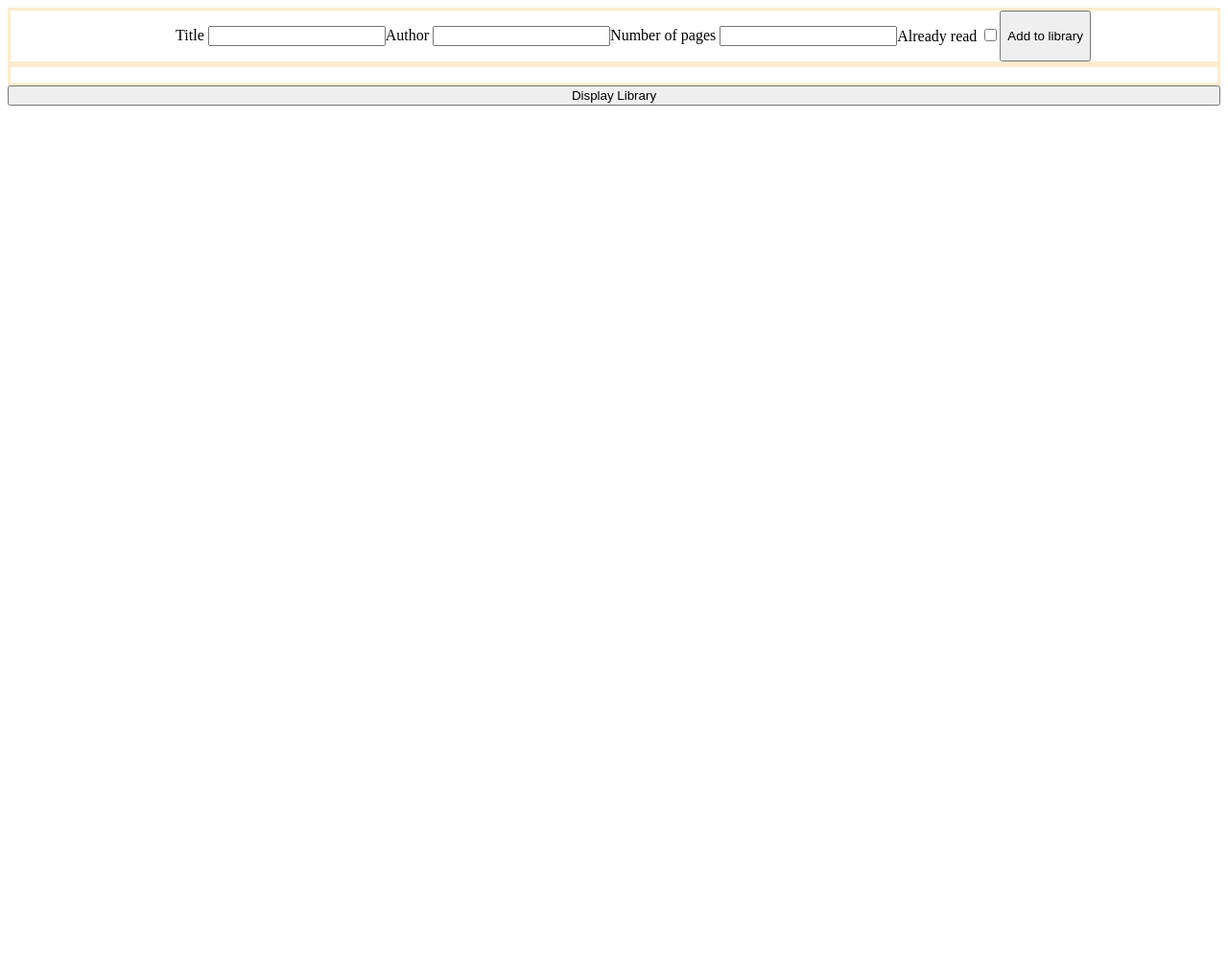
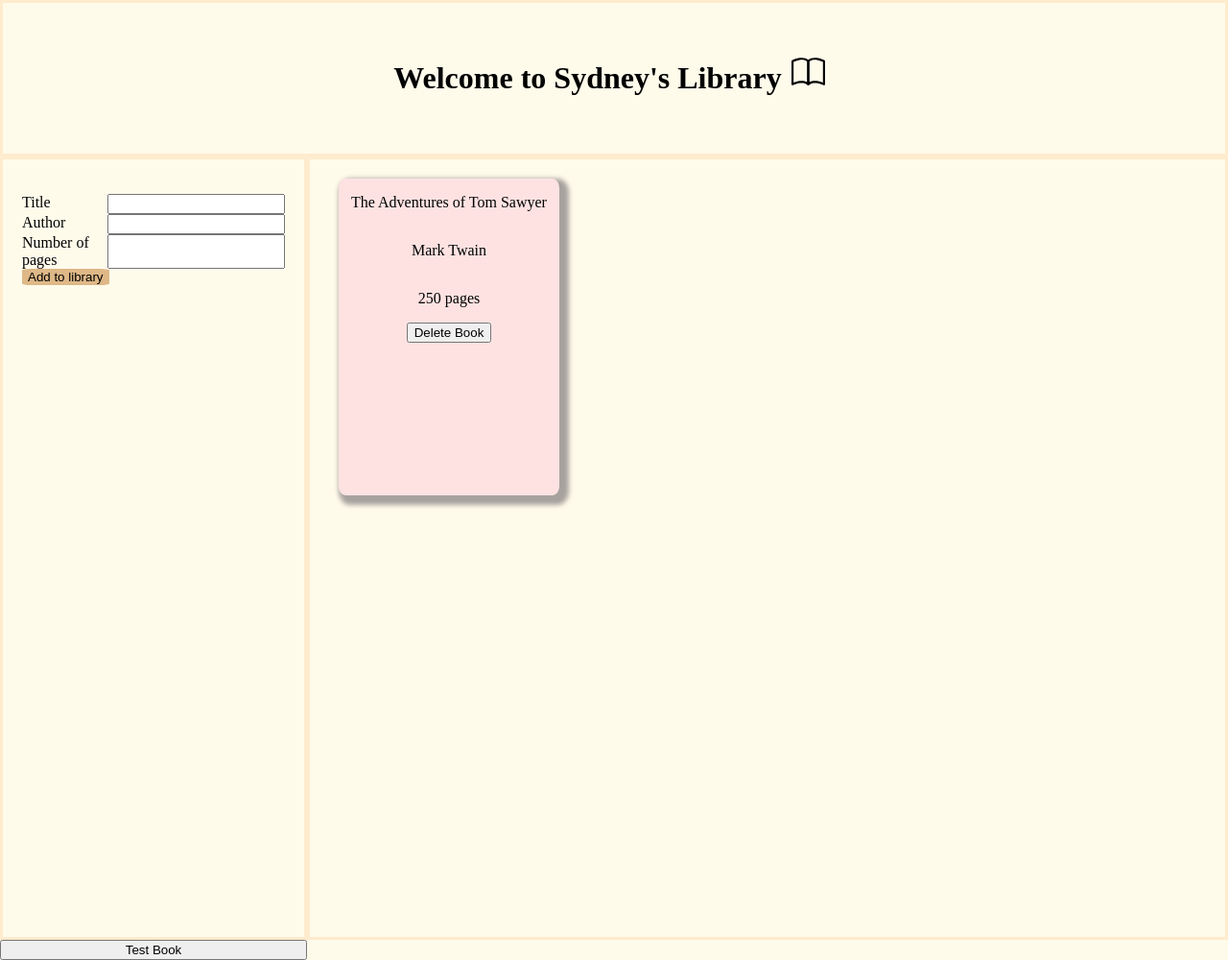
Before and after one commit to Levrairagazzo/MyLibrary, a plain HTML site: page index.html in a window 1280 px wide. Shown: the whole page at 96% size. Before the commit the page ends 800 px from the top, so only its background shows below. Drawn offline with Linux system fonts and the light colour scheme; a web font is replaced by a local one.

Commit message:
basic UI + add a book and delete button

```diff
--- a/index.html
+++ b/index.html
@@ -10,38 +10,45 @@
 </head>
 <body>
     <div class="wrapper">
+        <div class="header">
+            <h1>
+                Welcome to Sydney's Library
+            </h1>
+            <img src="book_14.svg" alt="">
+        </div>
         <div class="form-container">
-            <form>
+            <form name="myForm">
             <ul class="listForm">
                 <li>
                     <label>Title</label>
-                    <input type="text" id="title">
+                    <input type="text" id="title" required name="bookTitle">
                 </li>
                 <li>
                     <label>Author</label>
-                    <input type="text" id="author">
+                    <input type="text" id="author" required name="bookAuthor">
                 </li>
                 <li>
                     <label for="">Number of pages</label>
-                    <input type="number" id="pages">
+                    <input type="number" id="pages" required>
                 </li>
+
                 <li>
-                    <label>Already read</label> <input type="checkbox" id="read">
+                    <button type="submit" onclick="validateForm()">Add to library</button>
                 </li>
 
             </ul>
-            <button type="button" onclick="addBookToLibrary()">Add to library</button>
+
             </form>
 
         </div>
         <div id="bookContainer">
-            <ul id="books">
+            <div id="books">
 
-            </ul>
+            </div>
 
         </div>
 
-        <button onclick="displayBook()">Display Library</button>
+        <button onclick="displayBook(testBook);">Test Book</button>
 
     </div>
 
--- a/library.js
+++ b/library.js
@@ -21,13 +21,26 @@ let myBook = new Book("1984", "George Orwell", 99);
 let myBook2 = new Book("Animal Farm", "George Orwell", 99);
 myLibrary.push(myBook, myBook2);
 
+function validateForm() {
+    let formTitle = document.forms["myForm"]["bookTitle"].value;
+    let formAuthor = document.forms["myForm"]["bookAuthor"].value;
+    if (formAuthor === "" || formTitle === "") {
+      alert("Make sure everything is filled out.");
+      return false;
+    }
+    else{
+    addBookToLibrary();
+    return true;
+    }
+  }
+
 
 function addBookToLibrary() {
+
     let newTitle = document.getElementById('title');
     let newAuthor = document.getElementById('author');
     let newPages = document.getElementById('pages');
     console.log(newPages.value);
-
     let newBook = new Book(newTitle.value, newAuthor.value, newPages.value);
     myLibrary.push(newBook);
     newTitle.value = "";
@@ -37,6 +50,17 @@ function addBookToLibrary() {
     displayBook(newBook);
 
 
+}
+
+function checkForm(){
+    let newTitle = document.getElementById('title');
+    let newAuthor = document.getElementById('author');
+    let newPages = document.getElementById('pages');
+
+    if(newTitle.value === '' || newAuthor.value === ''||newPages.value === '')
+        return false;
+    else
+        return true;
 }
 
 // function displayLibrary(){
@@ -54,8 +78,33 @@ function addBookToLibrary() {
 // }
 
 function displayBook(myBook){
-    let ul = document.getElementById('books');
-    let li = document.createElement('li');
-    li.innerHTML = myBook.bookCard;
-    ul.appendChild(li);
+    let bookshelf = document.getElementById('books');
+    let book = document.createElement('div');
+    let titlee = document.createElement('p');
+    let author = document.createElement('p');
+    let numPages = document.createElement('p');
+    let deleteButton = document.createElement('button');
+
+
+
+    deleteButton.textContent = "Delete Book";
+    deleteButton.addEventListener("click", function() {
+       book.remove();
+      });
+    titlee.innerHTML = myBook.title;
+    author.innerHTML = myBook.author;
+    numPages.innerHTML = myBook.page + " pages";
+
+
+
+    bookshelf.appendChild(book);
+    book.appendChild(titlee);
+    book.appendChild(author);
+    book.appendChild(numPages);
+    book.appendChild(deleteButton);
 }
+
+
+const testBook = new Book("The Adventures of Tom Sawyer", "Mark Twain", 250);
+
+displayBook(testBook);
--- a/style.css
+++ b/style.css
@@ -1,27 +1,108 @@
+@import url('https://fonts.googleapis.com/css?family=Anek+Telugu&display=swap');
+
+*{
+    box-sizing: border-box;
+
+}
+
+body{
+    font-family:'Anek Telugu';
+    margin: 0px;
+    padding: 0px;
+    background-color: #fffbeb;
+}
+
 form{
     display: flex;
 
 }
+img{
+    height: auto;
+    max-width: 35px;
+    height: auto;
+    max-width: 35px;
+    margin: 10px;
+    padding-bottom: 15px;
+
+
+
+
+}
+
+ul{
+    padding: 20px;
+}
+
+li button{
+    background-color: burlywood;
+    border-radius: 10%;
+    border:0px;
+    align-self: center;
+}
 
 .wrapper{
     display:grid;
-    grid-template-columns: 5;
+    grid-template-columns: 1fr 3fr;
+    grid-template-rows: 1fr 5fr;
+    height: 1000px;
 
 }
 
-.form-container{
+.header{
+    grid-column-start: 1;
+    grid-column-end: 3;
     display: flex;
     justify-content: center;
-    border: solid blue;
+    align-items: center;
+}
+
+.form-container{
+    display: block;
+    /* justify-content: center;
+    flex-direction: column;
+    border: solid blue; */
 }
 
 .wrapper > div{
 border: solid blanchedalmond;
+
 }
 
 
 
 .listForm{
     display: flex;
-list-style: none;
+    flex-direction: column;
+
+    list-style: none;
 }
+
+.listForm li{
+    display: flex;
+    justify-content: space-between;
+}
+
+#books{
+    display: flex;
+    flex-wrap: wrap;
+}
+
+#books div{
+    height: 330px;
+    width: 230px;
+    display: flex;
+    flex-direction: column;
+    justify-content: start;
+    align-items: center;
+    margin: 30px;
+    padding-right: 5px;
+    padding-left: 5px;
+    background-color: #fee2e2;
+    border-radius: 3%;
+    margin-top: 20px;
+    margin-bottom: 20px;
+    text-align: center;
+
+    border: 0px solid black;
+    box-shadow: 5px 5px 5px 5px #a8a29e;
+}
```
Also changed, not shown: book_14.svg (added), 1 other file.
